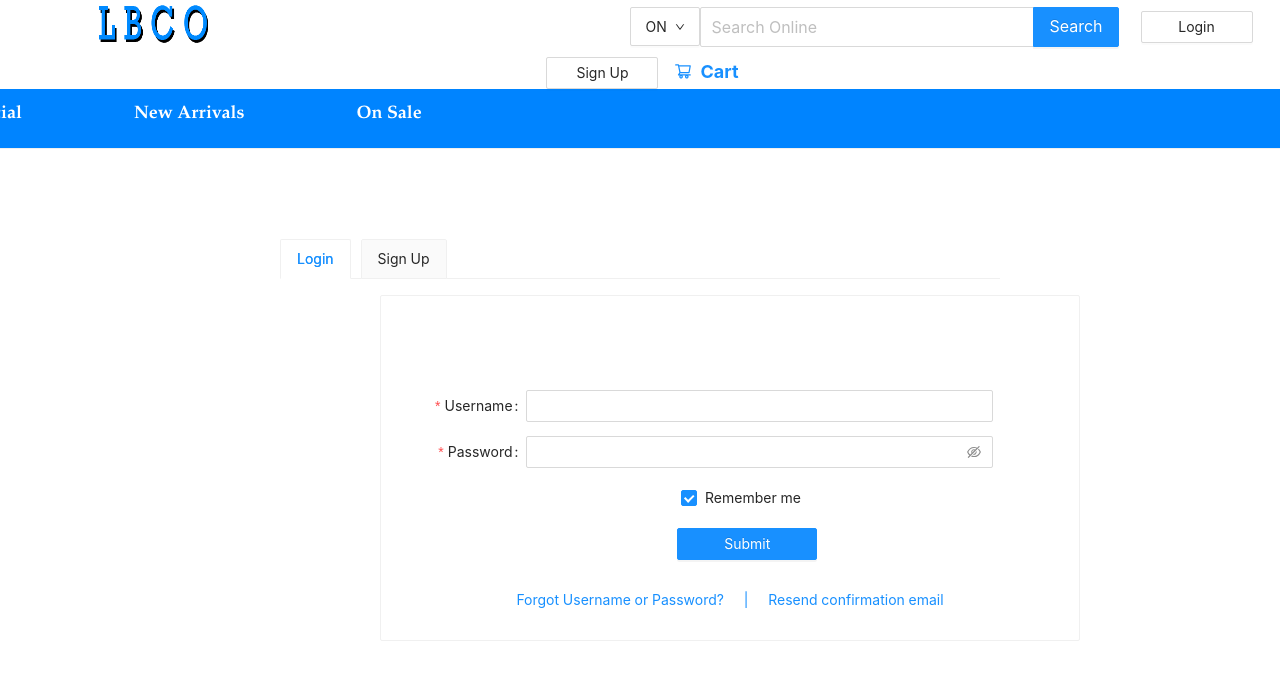
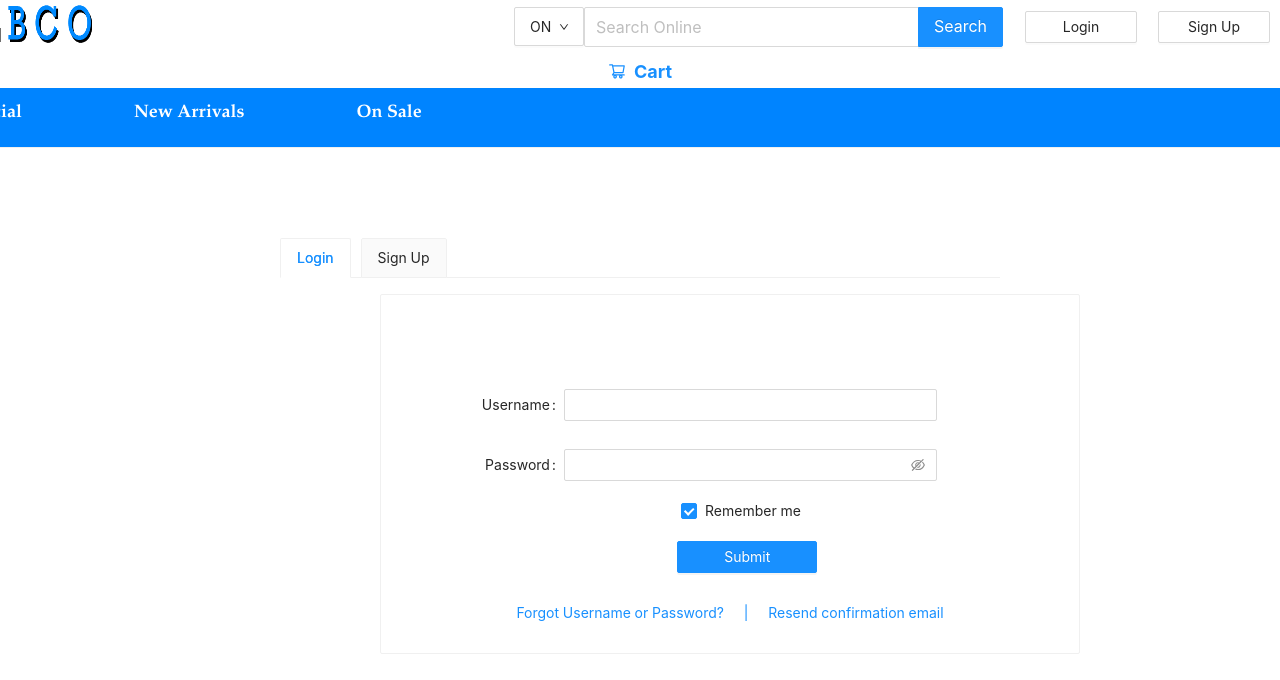
Before and after one commit to Denniswzm/Online_Shop_Web, a React (Create React App) app: page /Login in a window 1280 px wide. Shown: the top 680 px of the page. Built offline with nearby package versions, Linux system fonts and the light colour scheme.

Commit message:
connecting Login component with backend

```diff
--- a/src/components/Pages/Login.js
+++ b/src/components/Pages/Login.js
@@ -4,6 +4,7 @@ import { Row, Col, Carousel, Card, Form, Input, Button, Checkbox, Breadcrumb, Ta
 import QueueAnim from 'rc-queue-anim'
 import {connect} from 'react-redux';
 import {loginUser} from '../../action/UserActions';
+import { Redirect } from 'react-router-dom';
 
 const { TabPane } = Tabs;
 
@@ -25,7 +26,13 @@ const tailLayout = {
 const Demo = (props) => {
 		const onFinish = values => {
 			console.log('Success:', values);
-			props.loginUser(values.username, values.password)
+			props.loginUser(values.username, values.password).then(() => {
+				console.log('finished: ');
+				console.log(props);
+				if (props.isLogin) {
+					props.history.push('/');
+				}
+			})
 		};
 
 		const onFinishFailed = errorInfo => {
@@ -35,7 +42,11 @@ const Demo = (props) => {
 function callback(key) {
 			console.log(key);
 		}
-
+		if (props.isLogin) {
+			return (
+				<Redirect to="/" />
+			)
+		}
 return (
 		<Tabs className ="Tab" defaultActiveKey="1" onChange={callback} type="card" tabBarGutter="10px">
 				<TabPane className ="Tabbox" tab="Login" key="1">
@@ -54,7 +65,6 @@ return (
 											name = "username"
 											rules = {[
 											{
-												required: true,
 												message: 'Please input your username!',
 											},
 										]}
@@ -66,7 +76,6 @@ return (
 											name="password"
 											rules={[
 											{
-												required: true,
 												message: 'Please input your password!',
 											},
 										]}
@@ -103,5 +112,11 @@ return (
 		</Tabs>
 		);
 	};
+	const mapStateToProps = (state) => {
+		console.log(state);
+		return {
+			isLogin: state.user.isLogin
+		}
+	}
 	const mapDispatch = {loginUser};
-	export default connect(null, mapDispatch)(Demo);
+	export default connect(mapStateToProps, mapDispatch)(Demo);
--- a/src/components/Pages/Login.scss
+++ b/src/components/Pages/Login.scss
@@ -37,15 +37,15 @@ body {
 .username{
     margin:0 auto;
     margin-top: 5em;
-    margin-left: -8em;
-    width: 50em;
+    margin-left: -2em;
+    width: 40em;
 }
 
 .password{
     margin:0 auto;
-    margin-top: 1em;
-    margin-left: -8em;
-    width: 50em;
+    margin-top: 2em;
+    margin-left: -2em;
+    width: 40em;
 }
 
 .remember{
--- a/src/components/Pages/Navbar.js
+++ b/src/components/Pages/Navbar.js
@@ -1,7 +1,7 @@
 import React from "react";
 import './Navbar.scss'
 import logo from "../../img/Logo.png";
-import { Row, Col, Menu, Cascader, Input, Button, Dropdown } from "antd";
+import { Select, Menu, Cascader, Input, Button, Dropdown } from "antd";
 import { MailOutlined, AppstoreOutlined, SettingOutlined, SearchOutlined, AudioOutlined, DownOutlined, ShoppingCartOutlined } from '@ant-design/icons';
 import { Link } from "react-router-dom";
 import provinces from "../const/provinces";
@@ -11,6 +11,14 @@ const { SubMenu } = Menu;
 
 const { Search } = Input;
 
+const { Option } = Select;
+
+function handleChange(value) {
+
+    console.log(`selected ${value}`);
+
+}
+
 export class Navbar extends React.Component {
 
     state = {
@@ -18,12 +26,22 @@ export class Navbar extends React.Component {
         prov: "ON"
     };
 
+    // componentWillUpdate(prevProps,prevState){
+    //     this.setState({
+    //         current: prevState.current,
+    //         prov: prevState.prov,
+    //         isLogin: prevState.isLogin
+    //     })
+    // }
+
+
     handleClick = e => {
         console.log("click ", e);
         this.setState({
         current: e.key
         });
     };
+
 
     // changeProv = e => {
     //     this.setState({
@@ -43,29 +61,6 @@ export class Navbar extends React.Component {
             { Object.keys(provinces).map((ele) => <Menu.Item key={ele}>{provinces[ele]}</Menu.Item>)}
         </Menu>
     )
-
-    // prov(){
-    //     let dom = provinces.map((ele,idx) => {
-    //         <Menu.Item key="idx">ele.val</Menu.Item>
-    //     })
-    // }
-
-    provinces = (
-        <Menu onClick={this.changeProv}>
-            <Menu.Item key="1">AB</Menu.Item>
-            <Menu.Item key="2">BC</Menu.Item>
-            <Menu.Item key="3">MB</Menu.Item>
-            <Menu.Item key="4">NB</Menu.Item>
-            <Menu.Item key="5">NL</Menu.Item>
-            <Menu.Item key="6">NT</Menu.Item>
-            <Menu.Item key="7">NS</Menu.Item>
-            <Menu.Item key="8">NU</Menu.Item>
-            <Menu.Item key="9">ON</Menu.Item>
-            <Menu.Item key="10">PE</Menu.Item>
-            <Menu.Item key="11">SK</Menu.Item>
-            <Menu.Item key="12">YT</Menu.Item>
-        </Menu>
-    );
 
 //username & button change
 
@@ -91,8 +86,12 @@ render() {
                     onSearch={value => console.log(value)}
                 />
 
-                { !this.props.isLogin ? <><Button className = "button1" href = "/Login">Login</Button>
-                <Button className = "button1" href = "/SignUp">Sign Up</Button></> : <Button className = "cart" type="link" href = "/Cart">User</Button>}
+                { !this.props.isLogin ? <>
+                <Button className = "button1" href = "/Login">Login</Button>
+                <Button className = "button1" href = "/SignUp">Sign Up</Button></>
+                :
+                <Button className = "LoginUserName" type="link" href = "/Cat">Hello,User</Button>
+                }
 
 
                 <Button className = "cart" type="link" icon={<ShoppingCartOutlined/>} href = "/Cart">Cart</Button>
@@ -142,7 +141,7 @@ render() {
 
 const mapStateToProps = (state, ownProps) => {
     return {
-        isLogin: state.isLogin,
+        isLogin: state.user.isLogin,
     }
 }
 
--- a/src/components/Pages/Navbar.scss
+++ b/src/components/Pages/Navbar.scss
@@ -5,7 +5,7 @@
 .logo{
     width: 8em;
     height: 4em;
-    margin-left: 5em;
+    margin-left: -2em;
 
 }
 
@@ -23,6 +23,11 @@
     margin-left: 30em;
     width: 5em;
 
+}
+
+.LoginUserName{
+    width: 17em;
+    margin-left: 2em;
 }
 
 .cart{
--- a/src/reducer/userReducer.js
+++ b/src/reducer/userReducer.js
@@ -1,6 +1,7 @@
 import * as types from "../action/types"
 
 const initState = {
+    isLogin: false,
     SIGN: null,
     error: null,
 }
```
Also changed, not shown: src/components/Pages/Main.js (indentation only).
